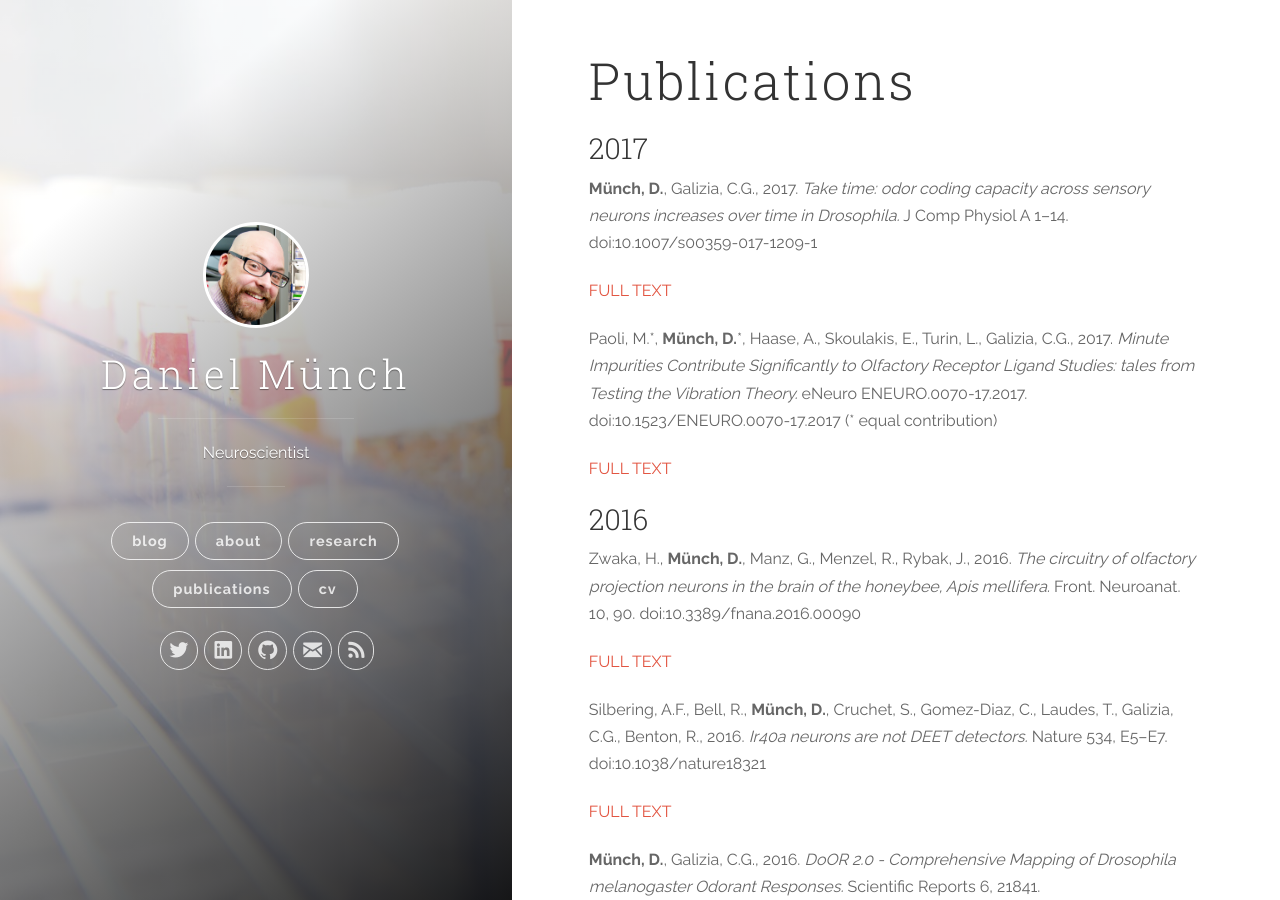
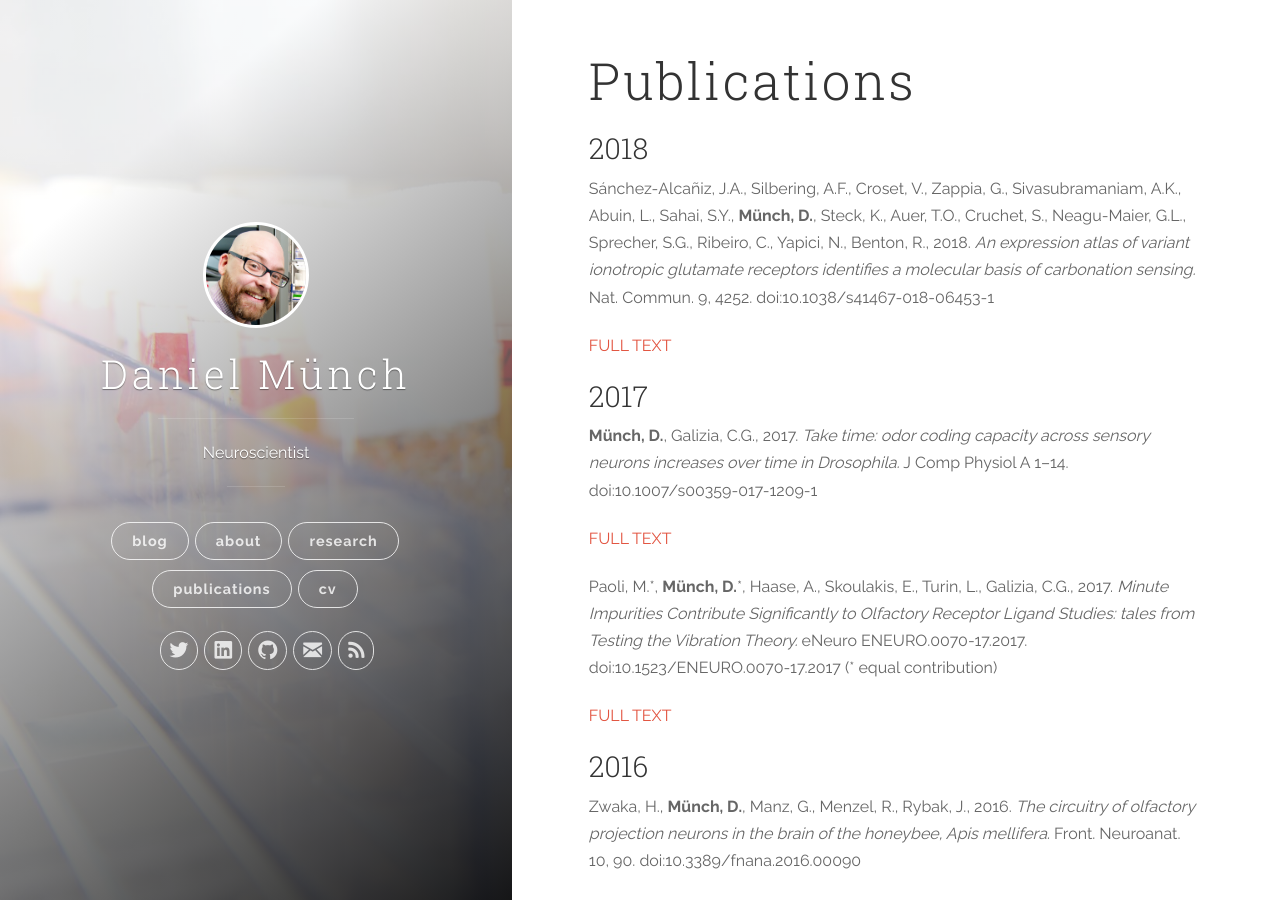
Before and after one commit to Dahaniel/dahaniel.github.io, a Jekyll site: the page built from publications.md, in a window 1280 px wide and 900 px high. Built offline with Jekyll 4.4.1, drawn with Linux system fonts in a browser that asks for light colours; nearby versions of some CDN libraries; comment, search, counter and statistics services are not loaded.

Commit message:
added recent publication

```diff
--- a/publications.md
+++ b/publications.md
@@ -11,6 +11,14 @@ permalink: /publications
 ---
 
 <script type='text/javascript' src='https://d1bxh8uas1mnw7.cloudfront.net/assets/embed.js'></script>
+
+### 2018
+<div data-badge-popover="right" data-badge-type="donut" data-doi="10.1038/s41467-018-06453-1" data-hide-no-mentions="true" class="altmetric-embed"></div>
+
+Sánchez-Alcañiz, J.A., Silbering, A.F., Croset, V., Zappia, G., Sivasubramaniam, A.K., Abuin, L., Sahai, S.Y., **Münch, D.**, Steck, K., Auer, T.O., Cruchet, S., Neagu-Maier, G.L., Sprecher, S.G., Ribeiro, C., Yapici, N., Benton, R., 2018. *An expression atlas of variant ionotropic glutamate receptors identifies a molecular basis of carbonation sensing.* Nat. Commun. 9, 4252. doi:10.1038/s41467-018-06453-1
+
+[FULL TEXT](http://doi.org/10.1038/s41467-018-06453-1)
+
 
 ### 2017
 <div data-badge-popover="right" data-badge-type="donut" data-doi="10.1007/s00359-017-1209-1" data-hide-no-mentions="true" class="altmetric-embed"></div>
```
